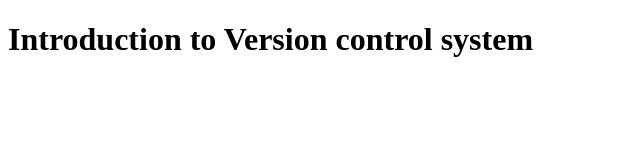
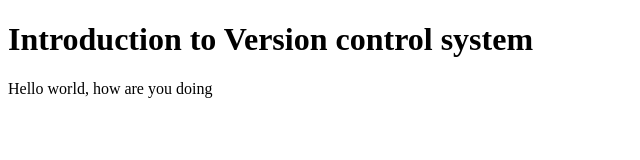
Before and after one commit to certifiedTboy/web-dev-chat, a plain HTML site: page index.html in a window 1280 px wide. Shown: the whole page, without its empty margins (0-640 px from the left). Drawn offline with Linux system fonts and the light colour scheme.

Commit message:
added new tag

```diff
--- a/index.html
+++ b/index.html
@@ -7,5 +7,6 @@
   </head>
   <body>
     <h1>Introduction to Version control system</h1>
+    <p>Hello world, how are you doing</p>
   </body>
 </html>
```
